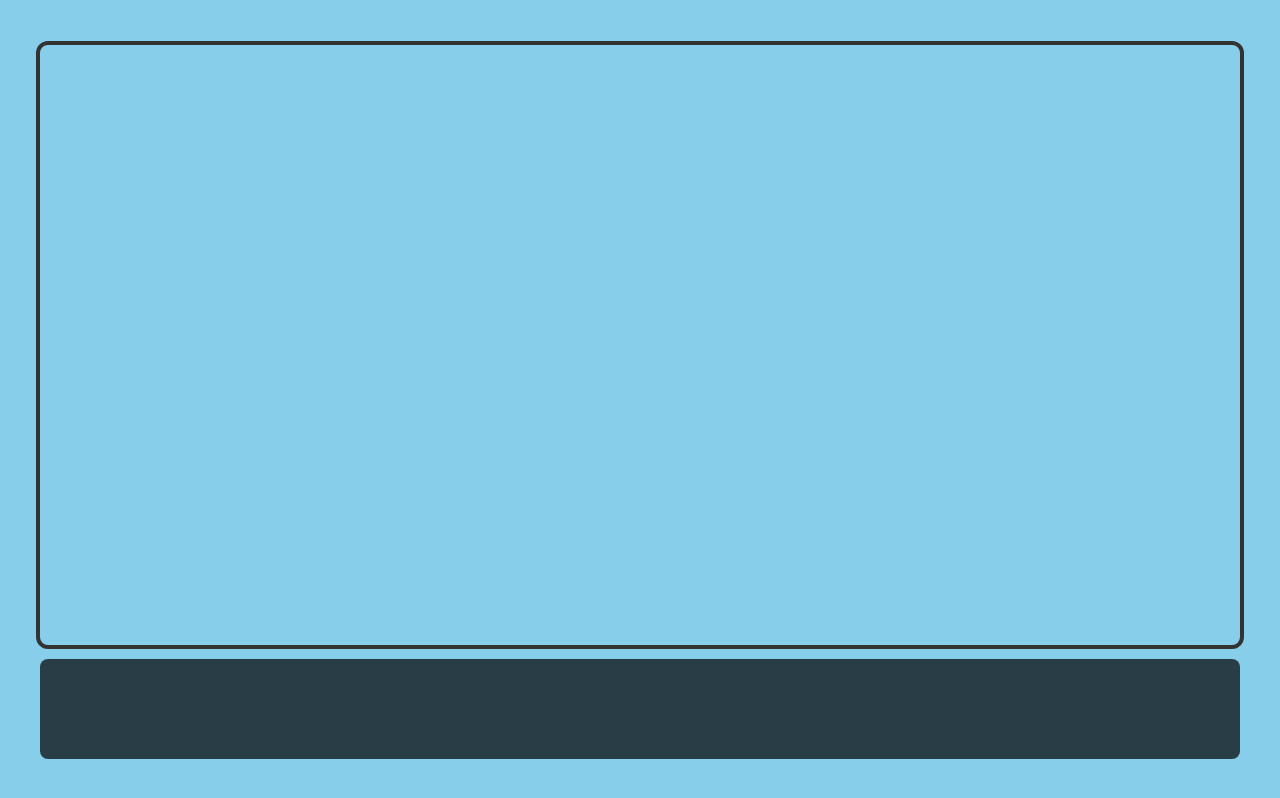
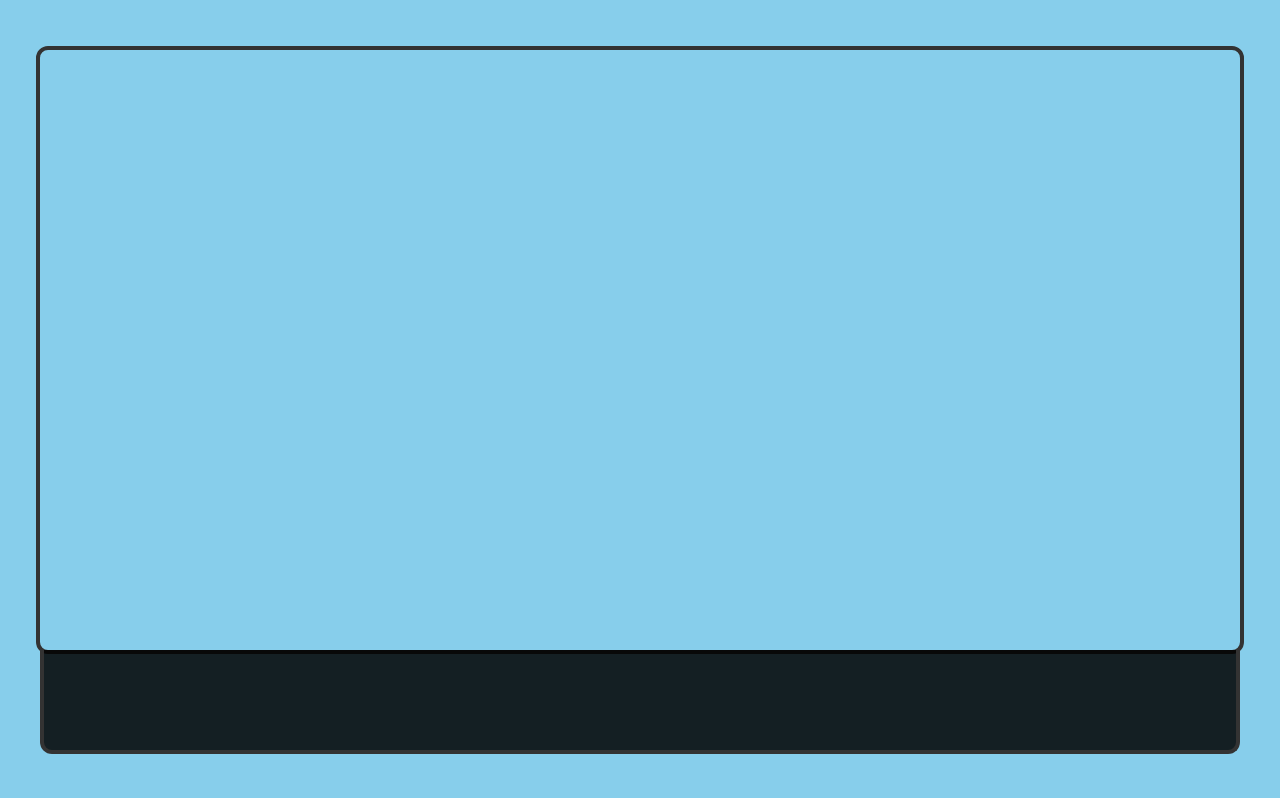
Before and after one commit to GrishaAngelovGH/mushroom-hunter-2d-game, a website with bundled scripts: page index.html in a window 1280 px wide. Built offline with nearby package versions, Linux system fonts and the light colour scheme.

Commit message:
feat: event log panel — styled console below canvas, color-coded by type

```diff
--- a/index.html
+++ b/index.html
@@ -30,25 +30,45 @@
             display: block;
         }
 
-        /* Log styles */
+        /* Bottom Log Panel */
+        #log-panel {
+            box-sizing: border-box;
+            width: 1200px;
+            margin-top: -4px;
+            background: rgba(0, 0, 0, 0.85);
+            border: 4px solid #333;
+            border-top: none;
+            border-radius: 0 0 12px 12px;
+            overflow: hidden;
+            display: flex;
+            flex-direction: column;
+            z-index: 5;
+            transition: opacity 0.2s ease;
+        }
+
         #event-panel {
-            width: 1200px;
-            margin-top: 10px;
             color: #FFF;
-            background: rgba(0, 0, 0, 0.7);
-            border-radius: 8px;
+            font-family: 'Courier New', Courier, monospace;
             padding: 10px;
             box-sizing: border-box;
-            min-height: 100px;
+            overflow-y: hidden;
+            overflow-x: hidden;
+            word-wrap: break-word;
+            display: flex;
+            flex-direction: column;
+            justify-content: flex-end;
+            height: 100px;
+            opacity: 1;
+            font-size: 13px;
+            line-height: 1.4;
+            transition: height 0.2s ease, padding 0.2s ease, opacity 0.2s ease;
         }
 
+        /* Log styles */
         .log-entry {
             margin-bottom: 2px;
             opacity: 0;
             animation: fadeIn 0.3s forwards;
-            font-family: 'Courier New', Courier, monospace;
-            font-size: 13px;
-            line-height: 1.4;
         }
 
         @keyframes fadeIn {
@@ -59,7 +79,9 @@
 <body>
     <div id="game-container">
         <canvas id="gameCanvas"></canvas>
-        <div id="event-panel"></div>
+        <div id="log-panel">
+            <div id="event-panel"></div>
+        </div>
     </div>
 
     <script type="module" src="js/main.js"></script>
```
